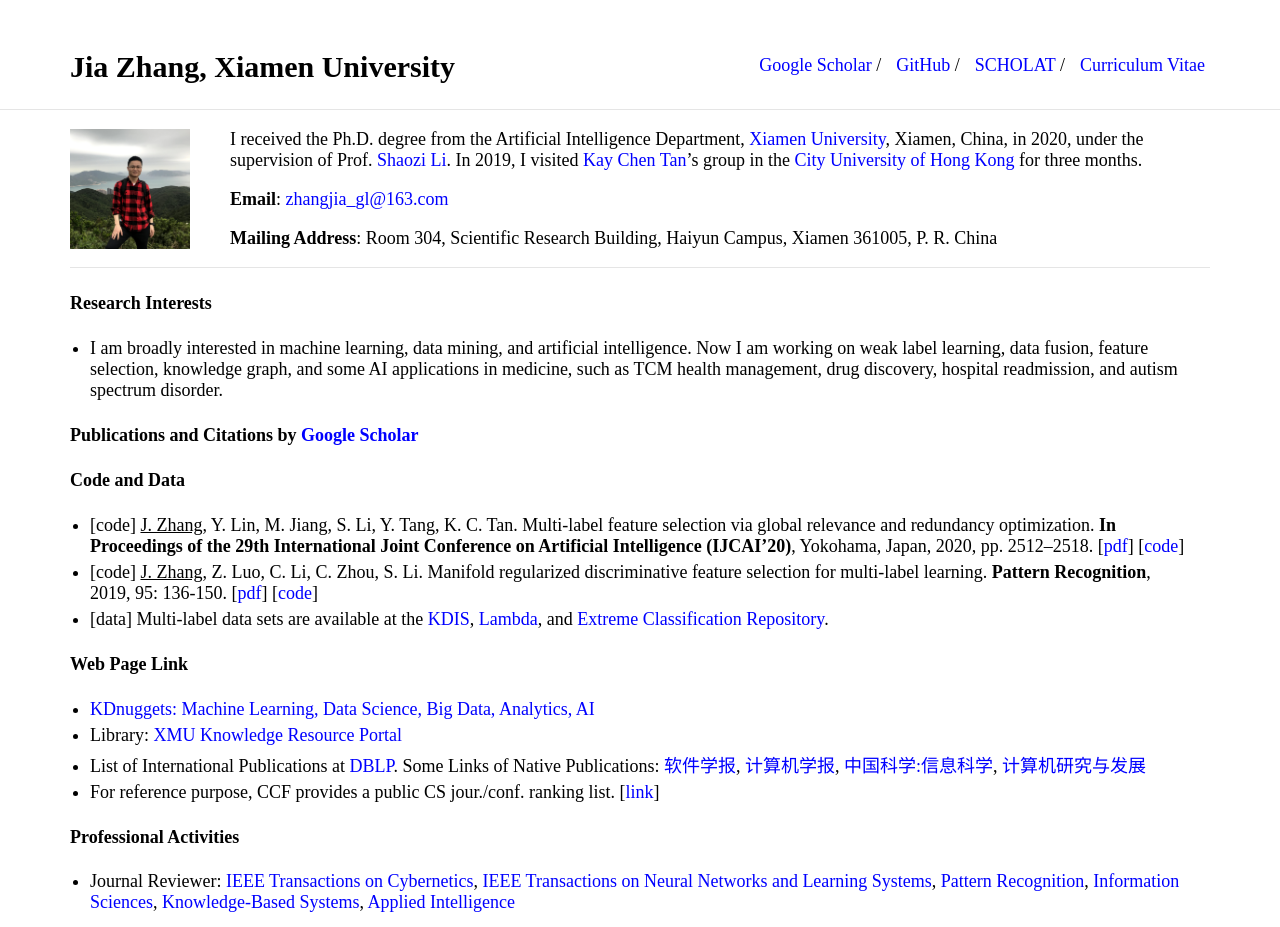
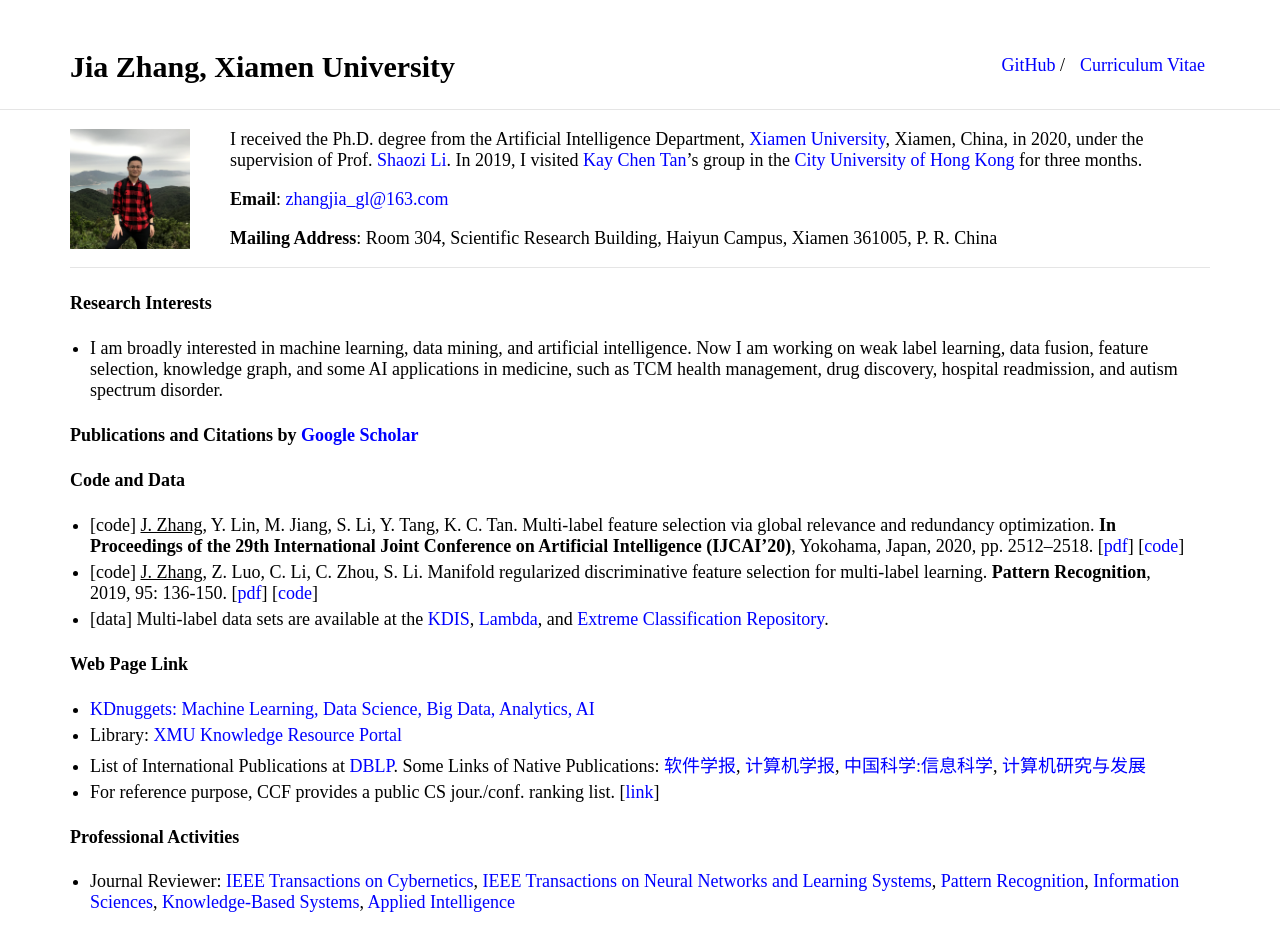
Before and after one commit to jiazhang-ml/jiazhang-ml.github.io, a Jekyll site: the page built from index.md, in a window 1280 px wide, cut to the strip 0-927 px from the top of the page. Built offline with Jekyll 4.4.1, drawn with Linux system fonts in a browser that asks for light colours.

Commit message:
Update _config.yml

```diff
--- a/_config.yml
+++ b/_config.yml
@@ -15,11 +15,7 @@ sass:
 
 nav:
 
- - name: "Google Scholar"
-   link: "https://scholar.google.com.hk/citations?user=yBaTk-gAAAAJ&hl=en"
  - name: "GitHub"
    link: "https://github.com/jiazhang-ml"
- - name: "SCHOLAT"
-   link: "http://www.scholat.com/jiazhang"
  - name: "Curriculum Vitae"
    link: "resume.pdf"
```
